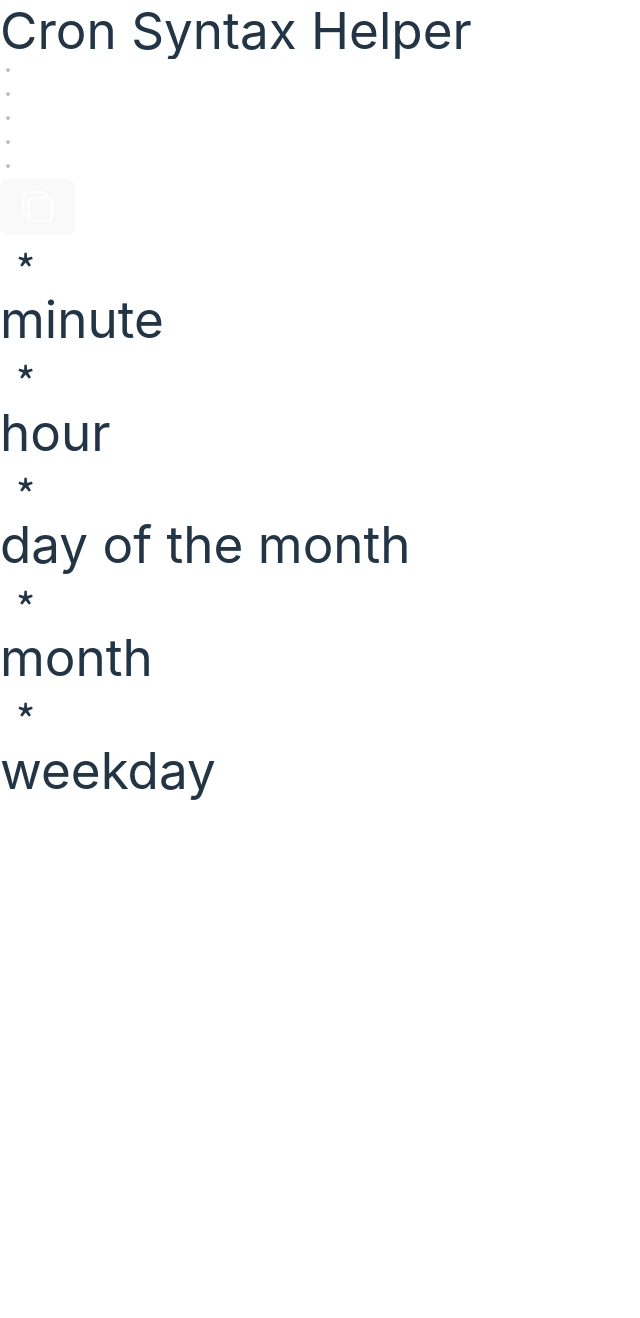
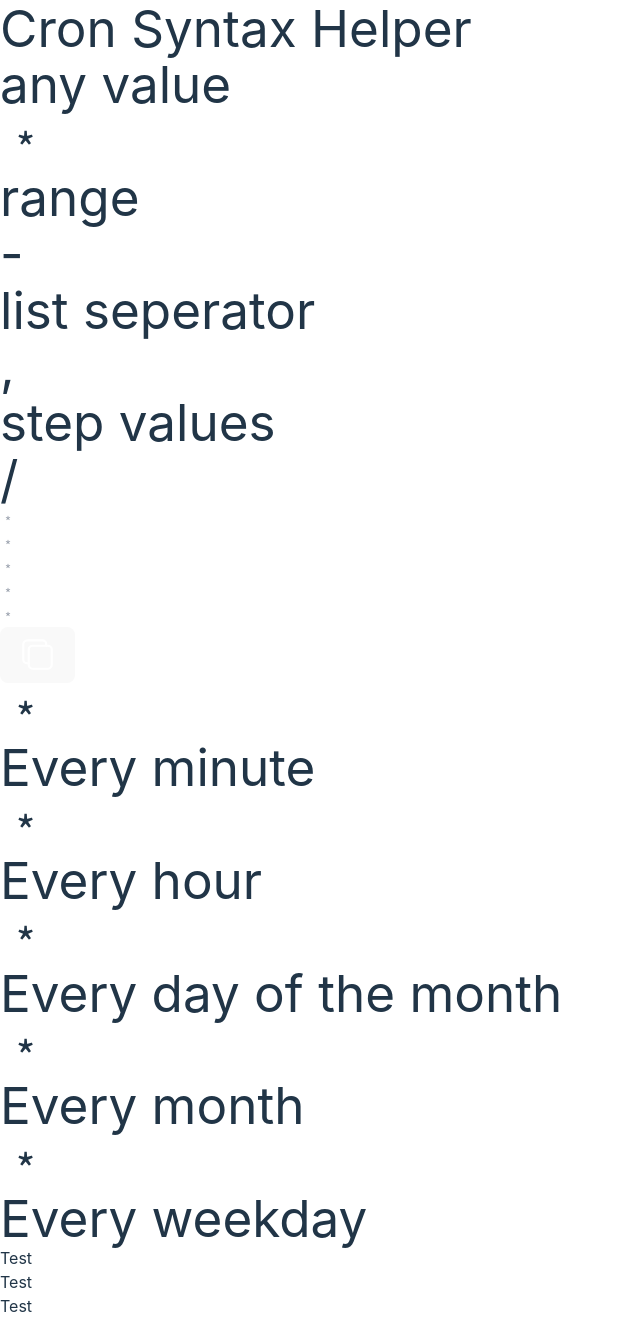
Before and after one commit to willk0814/cron-calc, a React (Vite) app: page / in a window 1280 px wide. Shown: the whole page, without its empty margins (0-640 px from the left). Before the commit the page ends 801 px from the top, so only its background shows below. Built offline with nearby package versions, Linux system fonts and the light colour scheme.

Commit message:
Additional layout changes

```diff
--- a/src/App.tsx
+++ b/src/App.tsx
@@ -8,6 +8,7 @@ import { useState } from 'react';
 import InputContainer from './components/InputContainer/InputContainer';
 import OutputContainer from './components/OutputContainer/OutputContainer';
 import InfoWidgetContainer from './components/InfoWidgets/InfoWidgetContainer';
+import KeyValuesBar from './components/KeyValues/KeyValuesBar';
 
 // Import motion for animations
 // import { motion } from 'framer-motion';
@@ -37,18 +38,26 @@ function App() {
       className='bg-gradient-to-br from-[#3F5EFB] to-[#FC466B]
       w-[100vw] h-[100vh] flex flex-col space-y-5 items-center justify-start pt-8'>
 
+      {/* Title */}
+      <h1 className="text-center text-3xl sm:text-6xl pb-4">Cron Syntax Helper</h1>
+
+      {/* Key Terms and Values */}
+      <KeyValuesBar />
+
       {/* Input Content Container */}
       <InputContainer
         handleUpdateCronString={handleUpdateCronString}
         handleChangeFocus={handleChangeFocus} />
 
       {/* Output Content Container */}
-      <OutputContainer
-        cronString={cronString}
-        focusIndx={focusIndx} />
+      <div className='flex flex-row w-[95vw] max-w-[750px] space-x-3'>
+        <OutputContainer
+          cronString={cronString}
+          focusIndx={focusIndx} />
+        {/* Additional Output & Links */}
+        <InfoWidgetContainer />
+      </div>
 
-      {/* Additional Output & Links */}
-      <InfoWidgetContainer />
 
     </div>
   )
--- a/src/components/InfoWidgets/InfoWidgetContainer.tsx
+++ b/src/components/InfoWidgets/InfoWidgetContainer.tsx
@@ -5,23 +5,24 @@ export default function InfoWidgetContainer() {
     return (
         <motion.div
             variants={{
-                initial: { opacity: 0, x: '-10%' },
+                initial: { opacity: 0, y: '-10%' },
                 animate: {
-                    opacity: 1, x: 0,
+                    opacity: 1, y: 0,
                     transition: { when: 'beforeChildren', staggerChildren: 0.3, delay: 1.2 }
                 }
             }}
             initial='initial'
             animate='animate'
-            className='w-[95vw] max-w-[650px] flex flex-row space-x-2'>
+            className='flex flex-col space-y-2 w-full'>
             {[1, 2, 3].map((val, indx) => (
                 <motion.div
                     variants={{
-                        initial: { opacity: 0, x: '-10%' },
-                        animate: { opacity: 1, x: 0 }
+                        initial: { opacity: 0, y: '-10%' },
+                        animate: { opacity: 1, y: 0, transition: { duration: 0.6 } }
                     }}
                     key={val + indx}
-                    className="bg-white bg-opacity-20 rounded-lg flex-1 h-[200px]">
+                    className="bg-white bg-opacity-20 rounded-lg flex-1 h-[200px] p-3">
+                    Test
                 </motion.div>
             ))}
         </motion.div>
--- a/src/components/InputContainer/InputContainer.tsx
+++ b/src/components/InputContainer/InputContainer.tsx
@@ -108,9 +108,7 @@ export default function InputContainer({ handleUpdateCronString, handleChangeFoc
     }, [focusIndx])
 
     return (
-        <div className="flex flex-col items-center">
-            {/* Title */}
-            <h1 className="text-center text-3xl sm:text-6xl pb-4">Cron Syntax Helper</h1>
+        <div className="flex flex-col items-center w-[95vw] max-w-[750px]">
 
             <motion.div
                 variants={{
@@ -122,10 +120,10 @@ export default function InputContainer({ handleUpdateCronString, handleChangeFoc
                 }}
                 initial='initial'
                 animate='animate'
-                className='bg-white bg-opacity-20 rounded-lg flex flex-col items-start pb-2 justify-center px-2 w-[95vw] max-w-fit'>
+                className='bg-white bg-opacity-20 rounded-lg flex flex-col items-start pb-2 justify-center px-2'>
 
                 {/* Number Inputs & Submit Button */}
-                <div className='flex flex-row items-center space-x-2 mt-3 mb-1'>
+                <div className='flex flex-row items-center space-x-2 mt-3 mb-1 overflow-scroll'>
                     {/* Number Inputs */}
                     {cron_syntax.map((item, indx) => (
                         <NumberInput
--- a/src/components/InputContainer/NumberInput.tsx
+++ b/src/components/InputContainer/NumberInput.tsx
@@ -35,7 +35,7 @@ export default function NumberInput({ handleFocus, handleBlur, value, onChange,
     }
 
     return (
-        <div className='w-[60px] h-[60px]'>
+        <div className='w-fit h-[60px]'>
             <input
                 className={`bg-white bg-opacity-20 rounded-lg w-full h-full text-center text-4xl
                 border-2 ${outOfBounds ? 'border-red-600' : 'border-transparent'}
--- /dev/null
+++ b/src/components/KeyValues/KeyValuesBar.tsx
@@ -0,0 +1,48 @@
+// Import motion for render annimation
+import { motion } from 'framer-motion';
+
+export default function KeyValuesBar() {
+    return (
+        <motion.div
+            variants={{
+                initial: { opacity: 0, y: '20%' },
+                animate: {
+                    opacity: 1, y: 0,
+                    transition: { delay: 0.1, duration: 1 }
+                }
+            }}
+            initial='initial'
+            animate='animate'
+            className='flex flex-row w-[95vw] max-w-[750px] bg-white bg-opacity-20 p-2 rounded-lg space-x-2'>
+
+            <div className='bg-gray-500 bg-opacity-70 rounded-md p-1 px-2 flex flex-row items-center space-x-2 w-full justify-between'>
+                <h1 className='text-xl'>any value</h1>
+                <div className='bg-gray-700 bg-opacity-70 rounded-md p-1 px-2'>
+                    <h1 className='text-2xl text-blue-300'>﹡</h1>
+                </div>
+            </div>
+
+
+            <div className='bg-gray-500 bg-opacity-70 rounded-md p-1 px-2 flex flex-row items-center space-x-2 w-full justify-between'>
+                <h1 className='text-xl'>range</h1>
+                <div className='bg-gray-700 bg-opacity-70 rounded-md p-1 px-2'>
+                    <h1 className='text-2xl text-blue-300'>-</h1>
+                </div>
+            </div>
+
+            <div className='bg-gray-500 bg-opacity-70 rounded-md p-1 px-2 flex flex-row items-center space-x-2 w-full justify-between'>
+                <h1 className='text-xl'>list seperator</h1>
+                <div className='bg-gray-700 bg-opacity-70 rounded-md p-1 px-2'>
+                    <h1 className='text-2xl text-blue-300'>,</h1>
+                </div>
+            </div>
+
+            <div className='bg-gray-500 bg-opacity-70 rounded-md p-1 px-2 flex flex-row items-center space-x-2 w-full justify-between'>
+                <h1 className='text-xl'>step values</h1>
+                <div className='bg-gray-700 bg-opacity-70 rounded-md p-1 px-2'>
+                    <h1 className='text-2xl text-blue-300'>/</h1>
+                </div>
+            </div>
+        </motion.div>
+    )
+}
--- a/src/components/OutputContainer/NumberOutput.tsx
+++ b/src/components/OutputContainer/NumberOutput.tsx
@@ -1,23 +1,25 @@
-import { useEffect } from 'react';
-
 interface OutputProps {
     val: string;
-    pos: string;
+    // pos: string;
     focus: boolean;
     label: string;
 }
 
-export default function NumberOutput({ val, pos, focus, label }: OutputProps) {
+export default function NumberOutput({ val, focus, label }: OutputProps) {
 
-    useEffect(() => {
-        console.log(`Position within cron string: ${pos}`)
-    }, []);
     return (
-        <div className={`bg-white ${focus ? 'bg-opacity-40' : 'bg-opacity-20'} flex flex-row justify-between rounded-lg w-[300px] p-2`}>
+        <div className={`bg-white ${focus ? 'bg-opacity-40' : 'bg-opacity-20'} flex flex-row justify-between items-center rounded-lg w-[300px] p-2`}>
+
+            {/* Value container */}
             <div className={`bg-white bg-opacity-20 rounded-lg w-[45px] h-[45px] flex items-center justify-center border-2 ${focus ? 'border-white' : 'border-transparent'}`}>
                 <h1 className="text-xl ">{val}</h1>
             </div>
-            <h1 className="text-xl flex items-center justify-center">{label}</h1>
+
+            {/* Info Container */}
+
+            <div className='bg-gray-700 bg-opacity-70 rounded-md flex p-1 px-2'>
+                <h1 className="text-lg font-bold text-blue-300">{val === '﹡' ? `Every ${label}` : `At ${label} ${val}`}</h1>
+            </div>
         </div>
     )
 }
--- a/src/components/OutputContainer/OutputContainer.tsx
+++ b/src/components/OutputContainer/OutputContainer.tsx
@@ -35,12 +35,12 @@ export default function OutputContainer({ cronString, focusIndx }: Props) {
                 <motion.div
                     variants={{
                         initial: { opacity: 0, y: '-10%' },
-                        animate: { opacity: 1, y: 0 }
+                        animate: { opacity: 1, y: 0, transition: { duration: 0.3 } }
                     }}>
                     <NumberOutput
                         key={indx}
                         val={val}
-                        pos={cron_syntax[indx].key}
+                        // pos={cron_syntax[indx].key}
                         focus={focusIndx === indx}
                         label={cron_syntax[indx].label} />
                 </motion.div>
```
